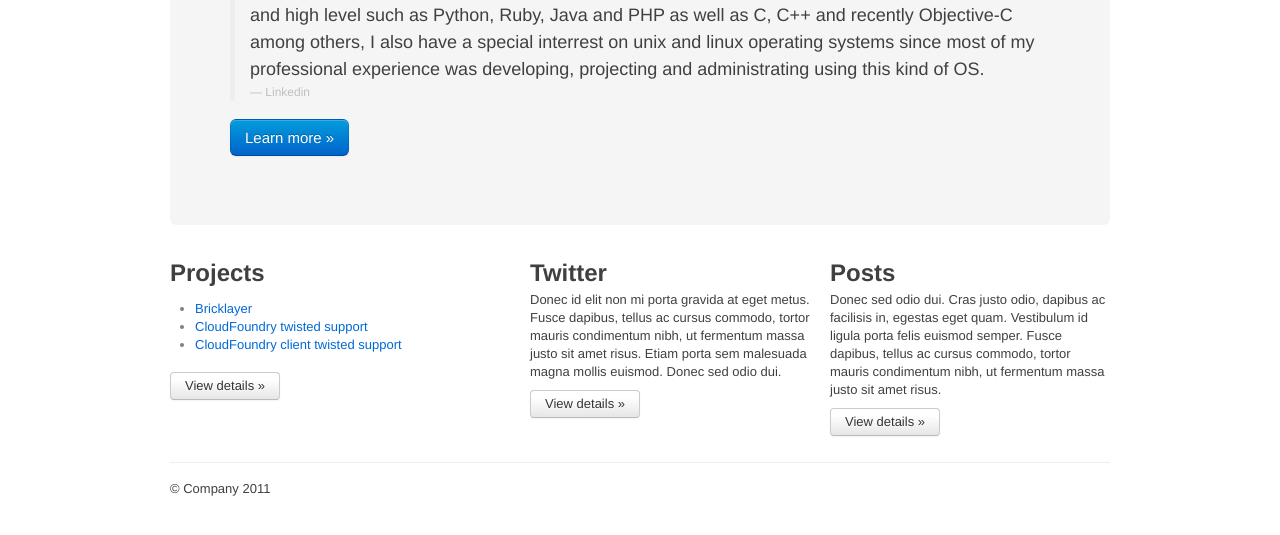
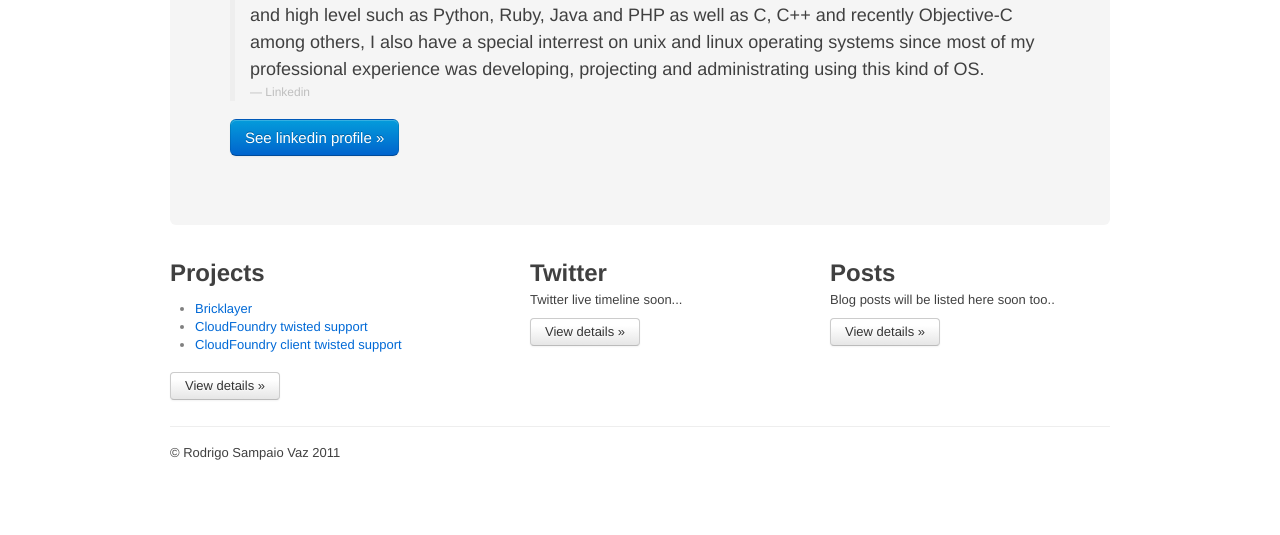
Before and after one commit to rsampaio/rsampaio.herokuapp.com, a plain HTML site: page html/index.html in a window 1280 px wide. Shown: the part 145-680 px from the top of the page. Drawn offline with Linux system fonts and the light colour scheme.

Commit message:
linkedin link

```diff
--- a/html/index.html
+++ b/html/index.html
@@ -49,7 +49,7 @@
             </p>
             <small>Linkedin</small>
         </blockquote>
-        <p><a class="btn primary large">Learn more &raquo;</a></p>
+        <p><a href="http://www.linkedin.com/in/rsampaio" class="btn primary large">See linkedin profile &raquo;</a></p>
       </div>
 
       <!-- Example row of columns -->
@@ -67,18 +67,18 @@
         </div>
         <div class="span5">
           <h2>Twitter</h2>
-           <p>Donec id elit non mi porta gravida at eget metus. Fusce dapibus, tellus ac cursus commodo, tortor mauris condimentum nibh, ut fermentum massa justo sit amet risus. Etiam porta sem malesuada magna mollis euismod. Donec sed odio dui. </p>
+           <p>Twitter live timeline soon...</p>
           <p><a class="btn" href="#">View details &raquo;</a></p>
        </div>
         <div class="span5">
           <h2>Posts</h2>
-          <p>Donec sed odio dui. Cras justo odio, dapibus ac facilisis in, egestas eget quam. Vestibulum id ligula porta felis euismod semper. Fusce dapibus, tellus ac cursus commodo, tortor mauris condimentum nibh, ut fermentum massa justo sit amet risus.</p>
+          <p>Blog posts will be listed here soon too..</p>
           <p><a class="btn" href="#">View details &raquo;</a></p>
         </div>
       </div>
 
       <footer>
-        <p>&copy; Company 2011</p>
+        <p>&copy; Rodrigo Sampaio Vaz 2011</p>
       </footer>
 
     </div> <!-- /container -->
```
